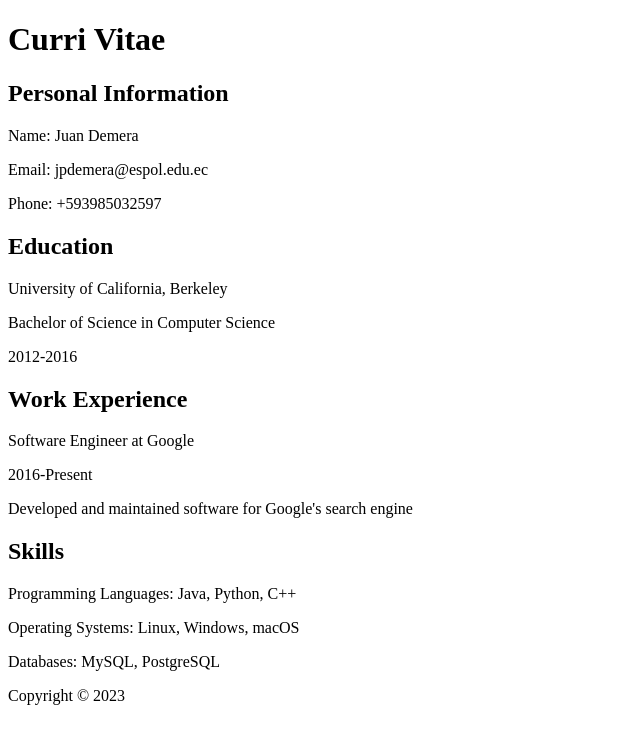
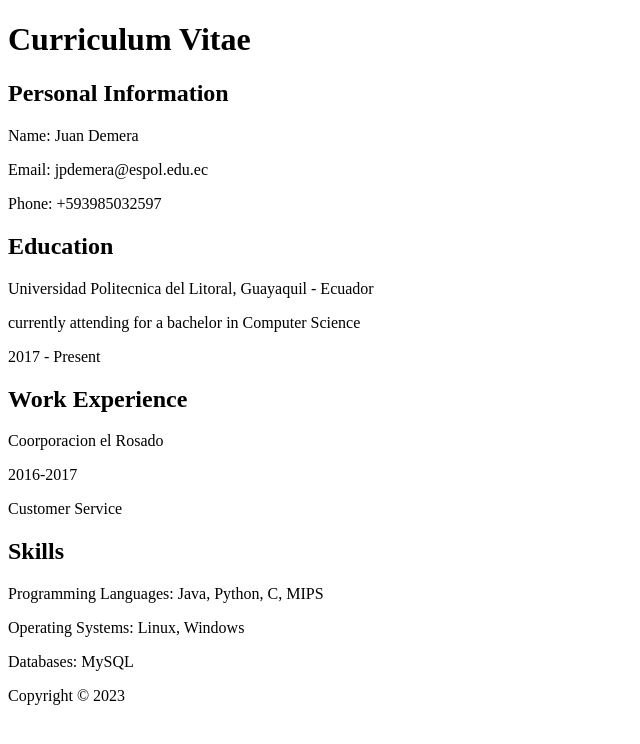
Before and after one commit to JuanDemera/C.V, a plain HTML site: page index.html in a window 1280 px wide. Shown: the whole page, without its empty margins (0-640 px from the left). Drawn offline with Linux system fonts and the light colour scheme.

Commit message:
Update index.html

```diff
--- a/index.html
+++ b/index.html
@@ -1,11 +1,11 @@
 <!DOCTYPE html>
 <html>
 <head>
-<title> Vitae</title>
+<title> Curriculum Vitae</title>
 </head>
 <body>
 <header>
-<h1>Curri Vitae</h1>
+<h1>Curriculum Vitae</h1>
 </header>
 <main>
 <section>
@@ -16,21 +16,21 @@
 </section>
 <section>
 <h2>Education</h2>
-<p>University of California, Berkeley</p>
-<p>Bachelor of Science in Computer Science</p>
-<p>2012-2016</p>
+<p> Universidad Politecnica del Litoral, Guayaquil - Ecuador</p>
+<p> currently attending for a bachelor in Computer Science</p>
+<p>2017 - Present</p>
 </section>
 <section>
 <h2>Work Experience</h2>
-<p>Software Engineer at Google</p>
-<p>2016-Present</p>
-<p>Developed and maintained software for Google's search engine</p>
+<p>Coorporacion el Rosado</p>
+<p>2016-2017</p>
+<p>Customer Service</p>
 </section>
 <section>
 <h2>Skills</h2>
-<p>Programming Languages: Java, Python, C++</p>
-<p>Operating Systems: Linux, Windows, macOS</p>
-<p>Databases: MySQL, PostgreSQL</p>
+<p>Programming Languages: Java, Python, C, MIPS</p>
+<p>Operating Systems: Linux, Windows</p>
+<p>Databases: MySQL</p>
 </section>
 </main>
 <footer>
```
